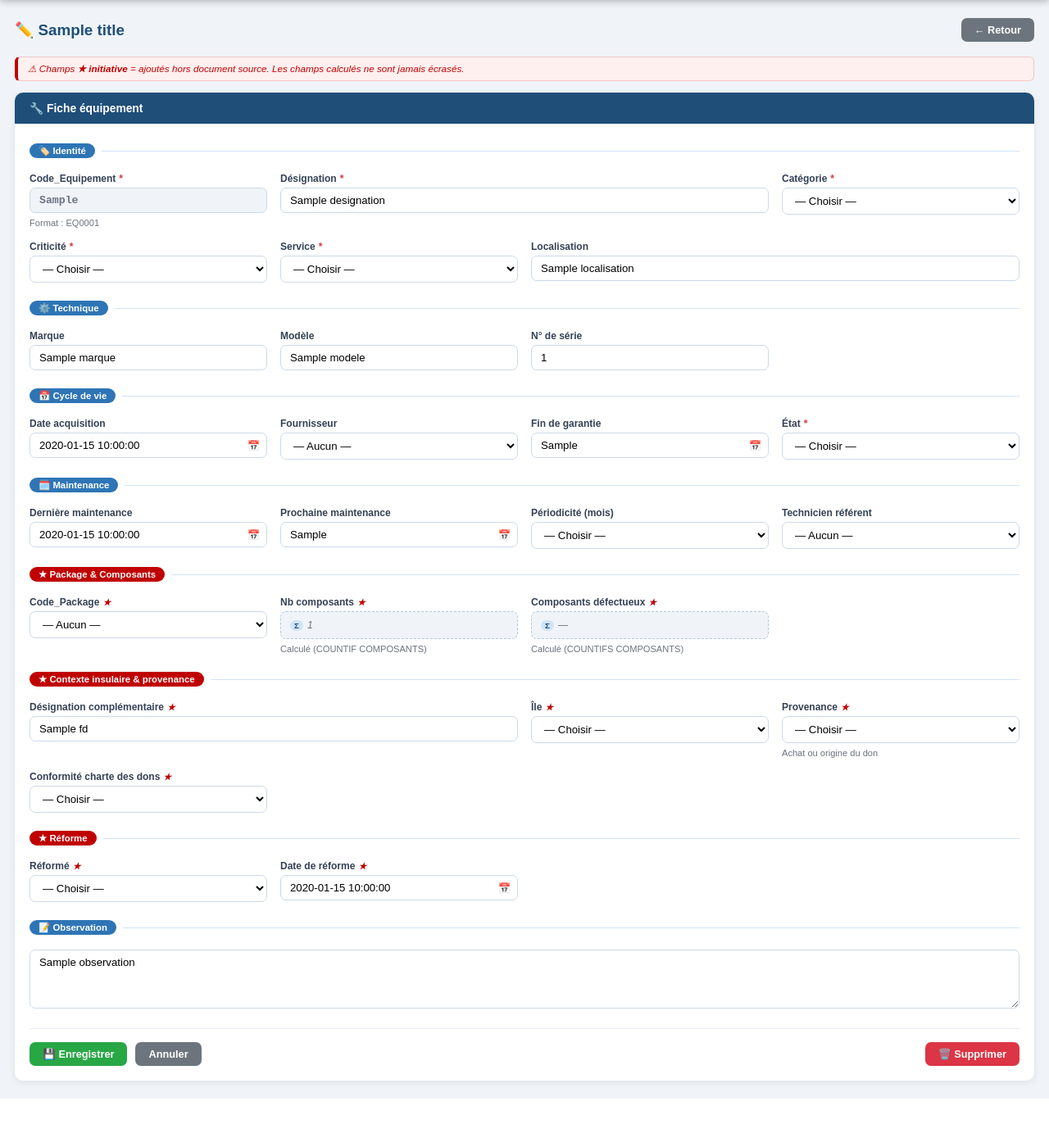
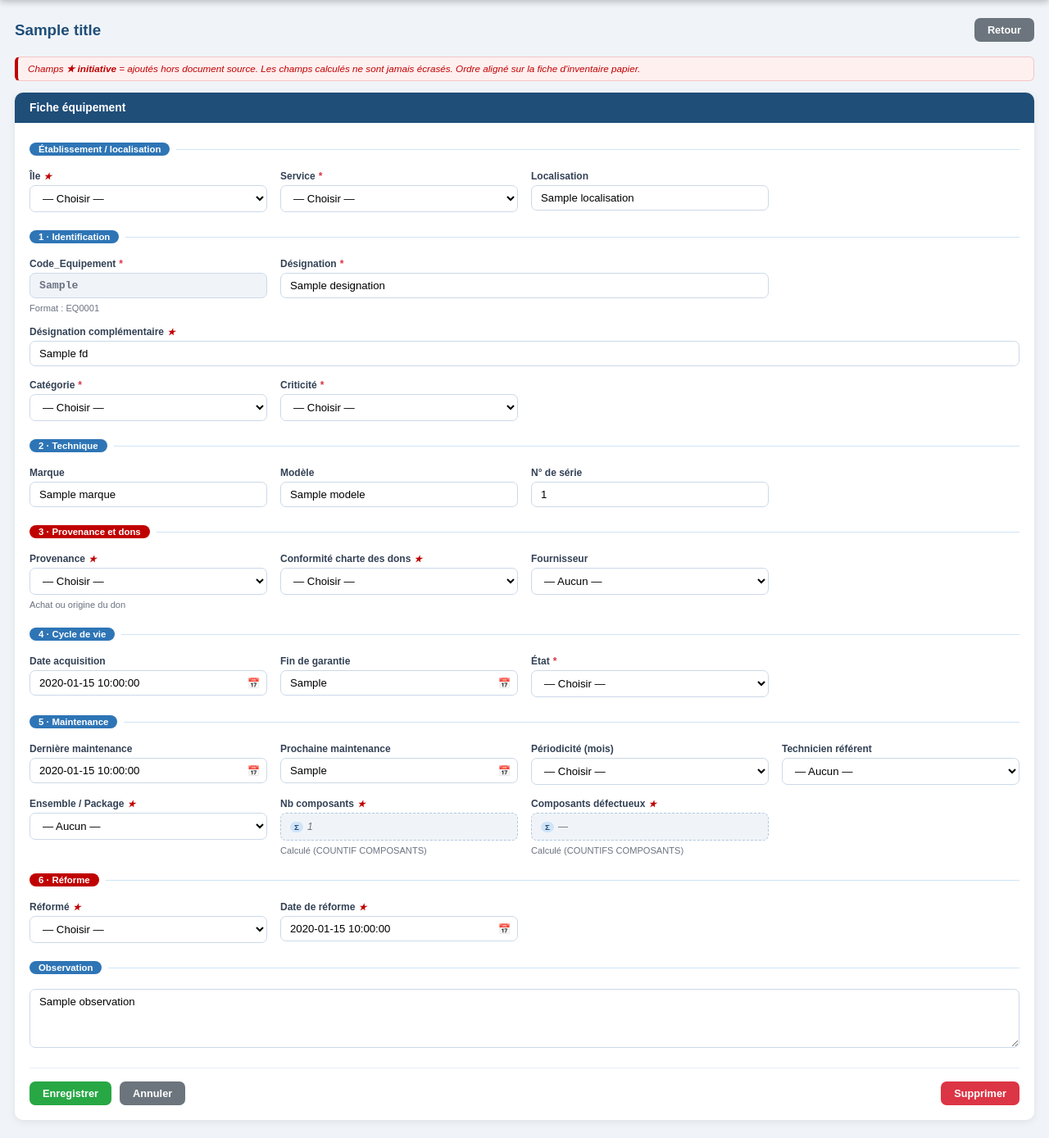
Before and after one commit to bWebreatys/gmao, a Flask app: template gmao_app/templates/equipements_form.html in a window 1280 px wide. Shown: the part 52-1441 px from the top of the page at 82% size. Before the commit the page ends 1393 px from the top, so only its background shows below. Run offline with Flask 3, Linux system fonts and the light colour scheme; the template is opened without the code that fills it: most values are stand-ins (such as "Sample title", 1, 10 or a date in 2020).

Commit message:
IHM EQUIPEMENTS: reorganisation du formulaire selon la fiche d'inventaire (Etablissement, Identification, Technique, Provenance/dons, Cycle de vie, Maintenance, Reforme, Observation) + suppression des emojis (convention)

```diff
--- a/gmao_app/templates/equipements_form.html
+++ b/gmao_app/templates/equipements_form.html
@@ -3,22 +3,44 @@
 {% block head %}
 <style>
 .code-wrap { position:relative; }
-.code-wrap input { padding-right:72px; font-family:'Courier New',monospace; font-weight:700; }
-.btn-regen { position:absolute; right:5px; top:50%; transform:translateY(-50%); font-size:.70rem; padding:3px 7px; background:#e0eaf5; border:1px solid #b0c8e0; border-radius:5px; cursor:pointer; color:#1F4E79; font-weight:600; }
+.code-wrap input { padding-right:90px; font-family:'Courier New',monospace; font-weight:700; }
+.btn-regen { position:absolute; right:5px; top:50%; transform:translateY(-50%); font-size:.70rem; padding:3px 8px; background:#e0eaf5; border:1px solid #b0c8e0; border-radius:5px; cursor:pointer; color:#1F4E79; font-weight:600; }
 .btn-regen:hover { background:#cdddf0; }
 </style>
 {% endblock %}
 {% block content %}
 <div class="page-header">
-  <div class="page-title">{% if is_new %}➕{% else %}✏️{% endif %} {{ title }}</div>
-  <a href="{{ url_for('equipements_list') }}" class="btn btn-secondary">← Retour</a>
+  <div class="page-title">{{ title }}</div>
+  <a href="{{ url_for('equipements_list') }}" class="btn btn-secondary">Retour</a>
 </div>
-<div class="legend-init">⚠ Champs <strong>★ initiative</strong> = ajoutés hors document source. Les champs <em>calculés</em> ne sont jamais écrasés.</div>
-<div class="card"><div class="card-header">🔧 Fiche équipement</div><div class="card-body">
+<div class="legend-init">Champs <strong>★ initiative</strong> = ajoutés hors document source. Les champs <em>calculés</em> ne sont jamais écrasés. Ordre aligné sur la fiche d'inventaire papier.</div>
+<div class="card"><div class="card-header">Fiche équipement</div><div class="card-body">
 <form method="post" action="{{ action }}" novalidate>
 <div class="form-grid">
 
-  <div class="form-section"><span class="form-section-title">🏷️ Identité</span><div class="form-section-line"></div></div>
+  <div class="form-section"><span class="form-section-title">Établissement / localisation</span><div class="form-section-line"></div></div>
+
+  <div class="form-group">
+    <label class="form-label">Île <span class="init">★</span></label>
+    <select name="Ile" class="form-control">
+      <option value="">— Choisir —</option>
+      {% for v in L.Ile %}<option value="{{ v }}" {% if fd.get('Ile')==v %}selected{% endif %}>{{ v }}</option>{% endfor %}
+    </select>
+  </div>
+  <div class="form-group">
+    <label class="form-label">Service <span class="req">*</span></label>
+    <select name="Service" class="form-control {% if errors.Service %}is-invalid{% endif %}">
+      <option value="">— Choisir —</option>
+      {% for v in L.Service %}<option value="{{ v }}" {% if fd.get('Service')==v %}selected{% endif %}>{{ v }}</option>{% endfor %}
+    </select>
+    {% if errors.Service %}<div class="form-error">{{ errors.Service }}</div>{% endif %}
+  </div>
+  <div class="form-group">
+    <label class="form-label">Localisation</label>
+    <input type="text" name="Localisation" class="form-control" value="{{ fd.get('Localisation','') }}" placeholder="Bâtiment, salle…">
+  </div>
+
+  <div class="form-section"><span class="form-section-title">1 · Identification</span><div class="form-section-line"></div></div>
 
   <div class="form-group">
     <label class="form-label">Code_Equipement <span class="req">*</span></label>
@@ -27,7 +49,7 @@
              class="form-control {% if errors.Code_Equipement %}is-invalid{% endif %}"
              value="{{ fd.get('Code_Equipement','') }}"
              {% if not is_new %}readonly{% endif %} maxlength="10">
-      {% if is_new %}<button type="button" class="btn-regen" onclick="regenCode('Code_Equipement','EQ','EQUIPEMENTS',4)">🔄</button>{% endif %}
+      {% if is_new %}<button type="button" class="btn-regen" onclick="regenCode('Code_Equipement','EQ','EQUIPEMENTS',4)">Régénérer</button>{% endif %}
     </div>
     {% if errors.Code_Equipement %}<div class="form-error">{{ errors.Code_Equipement }}</div>{% endif %}
     <div class="form-hint">Format : EQ0001</div>
@@ -36,8 +58,14 @@
   <div class="form-group span2">
     <label class="form-label">Désignation <span class="req">*</span></label>
     <input type="text" name="Designation" class="form-control {% if errors.Designation %}is-invalid{% endif %}"
-           value="{{ fd.get('Designation','') }}" placeholder="Ex: Monitor multiparamétrique…">
+           value="{{ fd.get('Designation','') }}" placeholder="Ex: Respirateur de réanimation…">
     {% if errors.Designation %}<div class="form-error">{{ errors.Designation }}</div>{% endif %}
+  </div>
+
+  <div class="form-group span3">
+    <label class="form-label">Désignation complémentaire <span class="init">★</span></label>
+    <input type="text" name="Nom_Complementaire" class="form-control"
+           value="{{ fd.get('Nom_Complementaire','') }}" placeholder="Libellé plus explicite (optionnel)">
   </div>
 
   <div class="form-group">
@@ -48,7 +76,6 @@
     </select>
     {% if errors.Categorie %}<div class="form-error">{{ errors.Categorie }}</div>{% endif %}
   </div>
-
   <div class="form-group">
     <label class="form-label">Criticité <span class="req">*</span></label>
     <select name="Criticite" class="form-control {% if errors.Criticite %}is-invalid{% endif %}">
@@ -58,21 +85,7 @@
     {% if errors.Criticite %}<div class="form-error">{{ errors.Criticite }}</div>{% endif %}
   </div>
 
-  <div class="form-group">
-    <label class="form-label">Service <span class="req">*</span></label>
-    <select name="Service" class="form-control {% if errors.Service %}is-invalid{% endif %}">
-      <option value="">— Choisir —</option>
-      {% for v in L.Service %}<option value="{{ v }}" {% if fd.get('Service')==v %}selected{% endif %}>{{ v }}</option>{% endfor %}
-    </select>
-    {% if errors.Service %}<div class="form-error">{{ errors.Service }}</div>{% endif %}
-  </div>
-
-  <div class="form-group span2">
-    <label class="form-label">Localisation</label>
-    <input type="text" name="Localisation" class="form-control" value="{{ fd.get('Localisation','') }}" placeholder="Bâtiment, salle…">
-  </div>
-
-  <div class="form-section"><span class="form-section-title">⚙️ Technique</span><div class="form-section-line"></div></div>
+  <div class="form-section"><span class="form-section-title">2 · Technique</span><div class="form-section-line"></div></div>
 
   <div class="form-group">
     <label class="form-label">Marque</label>
@@ -87,13 +100,22 @@
     <input type="text" name="N_Serie" class="form-control" value="{{ fd.get('N_Serie','') }}">
   </div>
 
-  <div class="form-section"><span class="form-section-title">📅 Cycle de vie</span><div class="form-section-line"></div></div>
+  <div class="form-section init"><span class="form-section-title">3 · Provenance et dons</span><div class="form-section-line"></div></div>
 
   <div class="form-group">
-    <label class="form-label">Date acquisition</label>
-    <div class="date-wrap"><input type="text" name="Date_Acquisition" class="form-control date-input {% if errors.Date_Acquisition %}is-invalid{% endif %}"
-      value="{{ fd.get('Date_Acquisition','') }}" placeholder="JJ/MM/AAAA" maxlength="10"></div>
-    {% if errors.Date_Acquisition %}<div class="form-error">{{ errors.Date_Acquisition }}</div>{% endif %}
+    <label class="form-label">Provenance <span class="init">★</span></label>
+    <select name="Provenance" class="form-control">
+      <option value="">— Choisir —</option>
+      {% for v in L.Provenance %}<option value="{{ v }}" {% if fd.get('Provenance')==v %}selected{% endif %}>{{ v }}</option>{% endfor %}
+    </select>
+    <div class="form-hint">Achat ou origine du don</div>
+  </div>
+  <div class="form-group">
+    <label class="form-label">Conformité charte des dons <span class="init">★</span></label>
+    <select name="Conformite_Charte_Dons" class="form-control">
+      <option value="">— Choisir —</option>
+      {% for v in L.Conformite_Charte %}<option value="{{ v }}" {% if fd.get('Conformite_Charte_Dons')==v %}selected{% endif %}>{{ v }}</option>{% endfor %}
+    </select>
   </div>
   <div class="form-group">
     <label class="form-label">Fournisseur</label>
@@ -101,6 +123,15 @@
       <option value="">— Aucun —</option>
       {% for v in fournisseurs %}<option value="{{ v }}" {% if fd.get('Fournisseur')==v %}selected{% endif %}>{{ v }}</option>{% endfor %}
     </select>
+  </div>
+
+  <div class="form-section"><span class="form-section-title">4 · Cycle de vie</span><div class="form-section-line"></div></div>
+
+  <div class="form-group">
+    <label class="form-label">Date acquisition</label>
+    <div class="date-wrap"><input type="text" name="Date_Acquisition" class="form-control date-input {% if errors.Date_Acquisition %}is-invalid{% endif %}"
+      value="{{ fd.get('Date_Acquisition','') }}" placeholder="JJ/MM/AAAA" maxlength="10"></div>
+    {% if errors.Date_Acquisition %}<div class="form-error">{{ errors.Date_Acquisition }}</div>{% endif %}
   </div>
   <div class="form-group">
     <label class="form-label">Fin de garantie</label>
@@ -117,7 +148,7 @@
     {% if errors.Etat %}<div class="form-error">{{ errors.Etat }}</div>{% endif %}
   </div>
 
-  <div class="form-section"><span class="form-section-title">🗓️ Maintenance</span><div class="form-section-line"></div></div>
+  <div class="form-section"><span class="form-section-title">5 · Maintenance</span><div class="form-section-line"></div></div>
 
   <div class="form-group">
     <label class="form-label">Dernière maintenance</label>
@@ -147,11 +178,8 @@
       {% for v in techniciens %}<option value="{{ v }}" {% if fd.get('Technicien_Referent')==v %}selected{% endif %}>{{ v }}</option>{% endfor %}
     </select>
   </div>
-
-  <div class="form-section init"><span class="form-section-title">★ Package & Composants</span><div class="form-section-line"></div></div>
-
   <div class="form-group">
-    <label class="form-label">Code_Package <span class="init">★</span></label>
+    <label class="form-label">Ensemble / Package <span class="init">★</span></label>
     <select name="Code_Package" class="form-control">
       <option value="">— Aucun —</option>
       {% for v in packages %}<option value="{{ v }}" {% if fd.get('Code_Package')==v %}selected{% endif %}>{{ v }}</option>{% endfor %}
@@ -168,37 +196,7 @@
     <div class="form-hint">Calculé (COUNTIFS COMPOSANTS)</div>
   </div>
 
-  <div class="form-section init"><span class="form-section-title">★ Contexte insulaire &amp; provenance</span><div class="form-section-line"></div></div>
-
-  <div class="form-group span2">
-    <label class="form-label">Désignation complémentaire <span class="init">★</span></label>
-    <input type="text" name="Nom_Complementaire" class="form-control"
-           value="{{ fd.get('Nom_Complementaire','') }}" placeholder="Libellé plus explicite (optionnel)">
-  </div>
-  <div class="form-group">
-    <label class="form-label">Île <span class="init">★</span></label>
-    <select name="Ile" class="form-control">
-      <option value="">— Choisir —</option>
-      {% for v in L.Ile %}<option value="{{ v }}" {% if fd.get('Ile')==v %}selected{% endif %}>{{ v }}</option>{% endfor %}
-    </select>
-  </div>
-  <div class="form-group">
-    <label class="form-label">Provenance <span class="init">★</span></label>
-    <select name="Provenance" class="form-control">
-      <option value="">— Choisir —</option>
-      {% for v in L.Provenance %}<option value="{{ v }}" {% if fd.get('Provenance')==v %}selected{% endif %}>{{ v }}</option>{% endfor %}
-    </select>
-    <div class="form-hint">Achat ou origine du don</div>
-  </div>
-  <div class="form-group">
-    <label class="form-label">Conformité charte des dons <span class="init">★</span></label>
-    <select name="Conformite_Charte_Dons" class="form-control">
-      <option value="">— Choisir —</option>
-      {% for v in L.Conformite_Charte %}<option value="{{ v }}" {% if fd.get('Conformite_Charte_Dons')==v %}selected{% endif %}>{{ v }}</option>{% endfor %}
-    </select>
-  </div>
-
-  <div class="form-section init"><span class="form-section-title">★ Réforme</span><div class="form-section-line"></div></div>
+  <div class="form-section init"><span class="form-section-title">6 · Réforme</span><div class="form-section-line"></div></div>
 
   <div class="form-group">
     <label class="form-label">Réformé <span class="init">★</span></label>
@@ -215,7 +213,7 @@
     {% if errors.Date_Reforme %}<div class="form-error">{{ errors.Date_Reforme }}</div>{% endif %}
   </div>
 
-  <div class="form-section"><span class="form-section-title">📝 Observation</span><div class="form-section-line"></div></div>
+  <div class="form-section"><span class="form-section-title">Observation</span><div class="form-section-line"></div></div>
 
   <div class="form-group span3">
     <textarea name="Observation" class="form-control" placeholder="Notes, historique…">{{ fd.get('Observation','') }}</textarea>
@@ -223,12 +221,12 @@
 
 </div>
 <div class="form-footer">
-  <button type="submit" class="btn btn-success">{% if is_new %}➕ Créer{% else %}💾 Enregistrer{% endif %}</button>
+  <button type="submit" class="btn btn-success">{% if is_new %}Créer{% else %}Enregistrer{% endif %}</button>
   <a href="{{ url_for('equipements_list') }}" class="btn btn-secondary">Annuler</a>
   {% if not is_new %}
   <div style="flex:1"></div>
   <button type="button" class="btn btn-danger"
-    onclick="openDelModal('{{ fd.get('Code_Equipement','') }}','{{ fd.get('Designation','')|replace("'","\\'") }}','/equipements/supprimer/{{ fd.get('Code_Equipement','') }}')">🗑️ Supprimer</button>
+    onclick="openDelModal('{{ fd.get('Code_Equipement','') }}','{{ fd.get('Designation','')|replace("'","\\'") }}','/equipements/supprimer/{{ fd.get('Code_Equipement','') }}')">Supprimer</button>
   {% endif %}
 </div>
 </form>
```
